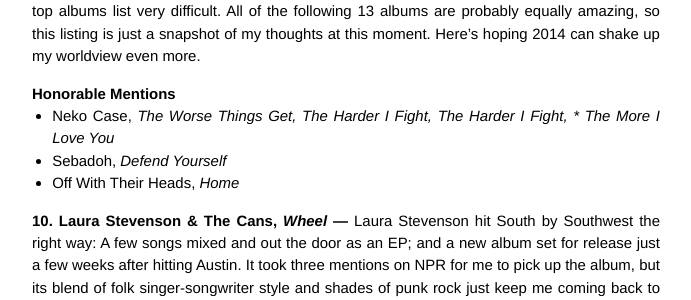
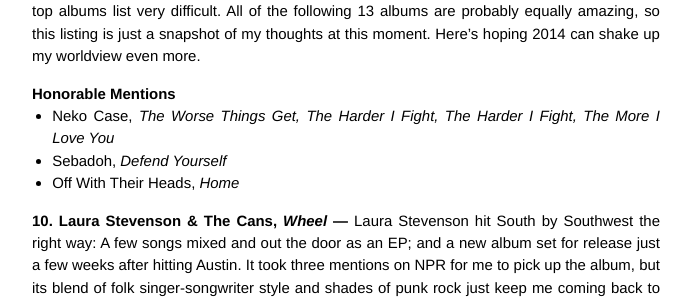
Before and after one commit to bechatman/bechatman.github.io, a Jekyll site: the page built from _posts/2013-12-20-year-in-music-2013.md, in a window 1280 px wide. Shown: the part 321-621 px from the top of the page, without its empty margins (294-985 px from the left). Built offline with Jekyll 4.4.1, drawn with Linux system fonts in a browser that asks for light colours; Markdown is read by kramdown in place of the engine named in the settings.

```diff
--- a/_posts/2013-12-20-year-in-music-2013.md
+++ b/_posts/2013-12-20-year-in-music-2013.md
@@ -16,7 +16,7 @@ With my newfound perspective achieved (insert sarcasm punctuation here), I have
 
 ### Honorable Mentions
 
-* Neko Case, *The Worse Things Get, The Harder I Fight, The Harder I Fight, * The More I Love You*
+* Neko Case, *The Worse Things Get, The Harder I Fight, The Harder I Fight, The More I Love You*
 * Sebadoh, *Defend Yourself*
 * Off With Their Heads, *Home*
 
```
